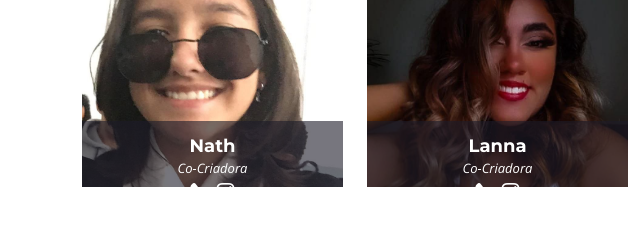
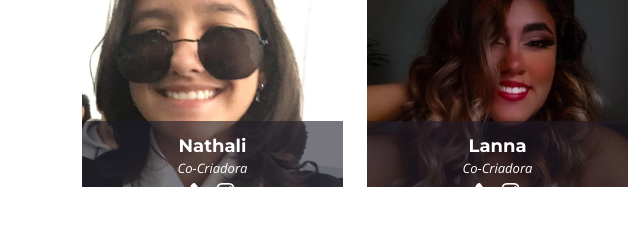
Before and after one commit to devcarlosgrochocki/ciclos-absorventes, a plain HTML site: page index.html in a window 1280 px wide. Shown: the part 4980-5220 px from the top of the page, 0-640 px from the left. Drawn offline with nearby package versions, Linux system fonts and the light colour scheme.

Commit message:
CHANGE: name

```diff
--- a/index.html
+++ b/index.html
@@ -305,7 +305,7 @@
               <img src="assets/img/team-nath.jpg" class="img-fluid" alt="Nath">
               <div class="member-info">
                 <div class="member-info-content">
-                  <h4>Nath</h4>
+                  <h4>Nathali</h4>
                   <span>Co-Criadora</span>
                   <div class="social">
                     <a href="#"><i class="bi bi-telephone-fill"></i></a>
```
